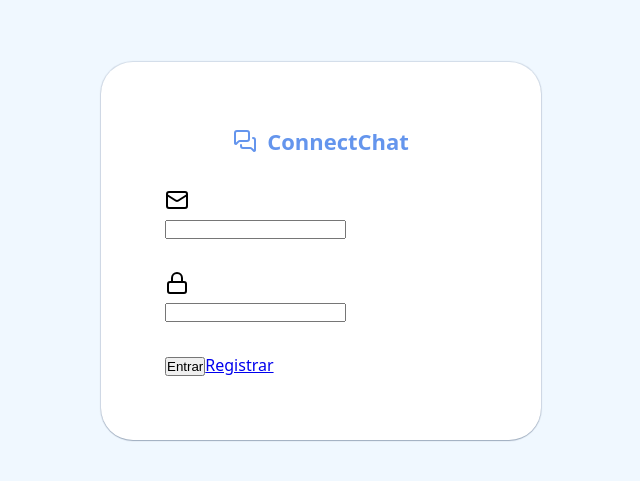
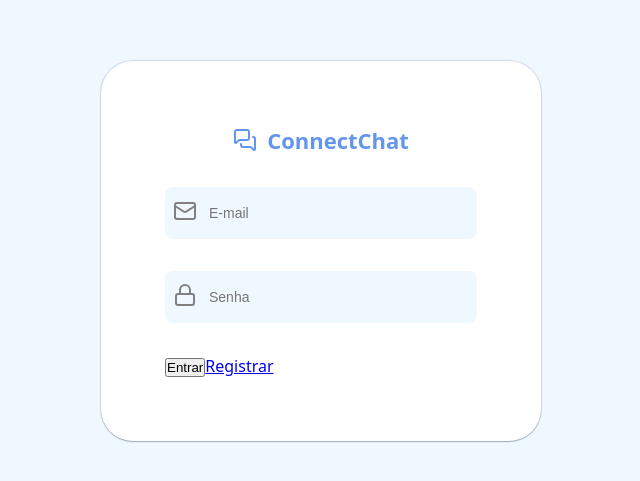
Before and after one commit to ivanrods/connect-chat, a React (Vite) app in the folder client/: page /login in a window 1280 px wide. Shown: the part 149-630 px from the top of the page, without its empty margins (319-959 px from the left). Built offline with nearby package versions, Linux system fonts and the light colour scheme; no server answers.

Commit message:
feat: add input form styles

```diff
--- a/client/src/components/inputForm.jsx
+++ b/client/src/components/inputForm.jsx
@@ -1,6 +1,7 @@
+import styles from "../styles/inputForm.module.css";
 const InputForm = ({ icon, type, placeholder, ...rest }) => {
   return (
-    <div>
+    <div className={styles.input}>
       <div>{icon}</div>
       <input type={type} placeholder={placeholder} {...rest} />
     </div>
--- a/client/src/pages/Login.jsx
+++ b/client/src/pages/Login.jsx
@@ -37,7 +37,12 @@ const Login = () => {
           <h1>ConnectChat</h1>
         </div>
         <div>
-          <InputForm {...register("email")} type="email" icon={<Mail />} />
+          <InputForm
+            {...register("email")}
+            type="email"
+            placeholder="E-mail"
+            icon={<Mail />}
+          />
           {errors.email && <span>{errors.email.message}</span>}
         </div>
 
@@ -45,6 +50,7 @@ const Login = () => {
           <InputForm
             {...register("password")}
             type="password"
+            placeholder="Senha"
             icon={<Lock />}
           />
           {errors.password && <span>{errors.password.message}</span>}
--- a/client/src/pages/Register.jsx
+++ b/client/src/pages/Register.jsx
@@ -42,7 +42,7 @@ const Register = () => {
           <MessagesSquare />
           <h1>ConnectChat</h1>
         </div>
-        <div>
+
         <InputForm
           {...register("name")}
           placeholder="Nome"
@@ -50,10 +50,14 @@ const Register = () => {
           icon={<User />}
         />
         {errors.name && <span>{errors.name.message}</span>}
-        </div>
 
         <div>
-          <InputForm {...register("email")} type="email" icon={<Mail />} />
+          <InputForm
+            {...register("email")}
+            type="email"
+            placeholder="E-mail"
+            icon={<Mail />}
+          />
           {errors.email && <span>{errors.email.message}</span>}
         </div>
 
@@ -61,6 +65,7 @@ const Register = () => {
           <InputForm
             {...register("password")}
             type="password"
+            placeholder="Senha"
             icon={<Lock />}
           />
           {errors.password && <span>{errors.password.message}</span>}
--- /dev/null
+++ b/client/src/styles/inputForm.module.css
@@ -0,0 +1,18 @@
+.input {
+  width: 100%;
+  display: flex;
+  align-items: center;
+  gap: 12px;
+  background-color: aliceblue;
+  color: gray;
+  font-size: 14px;
+  padding: 12px 8px;
+  border-radius: 8px;
+}
+.input input {
+  width: 100%;
+  background-color: aliceblue;
+  outline: none;
+  border: none;
+  font-size: 14px;
+}
```
Lines whose indentation alone changed are shown as unchanged.
